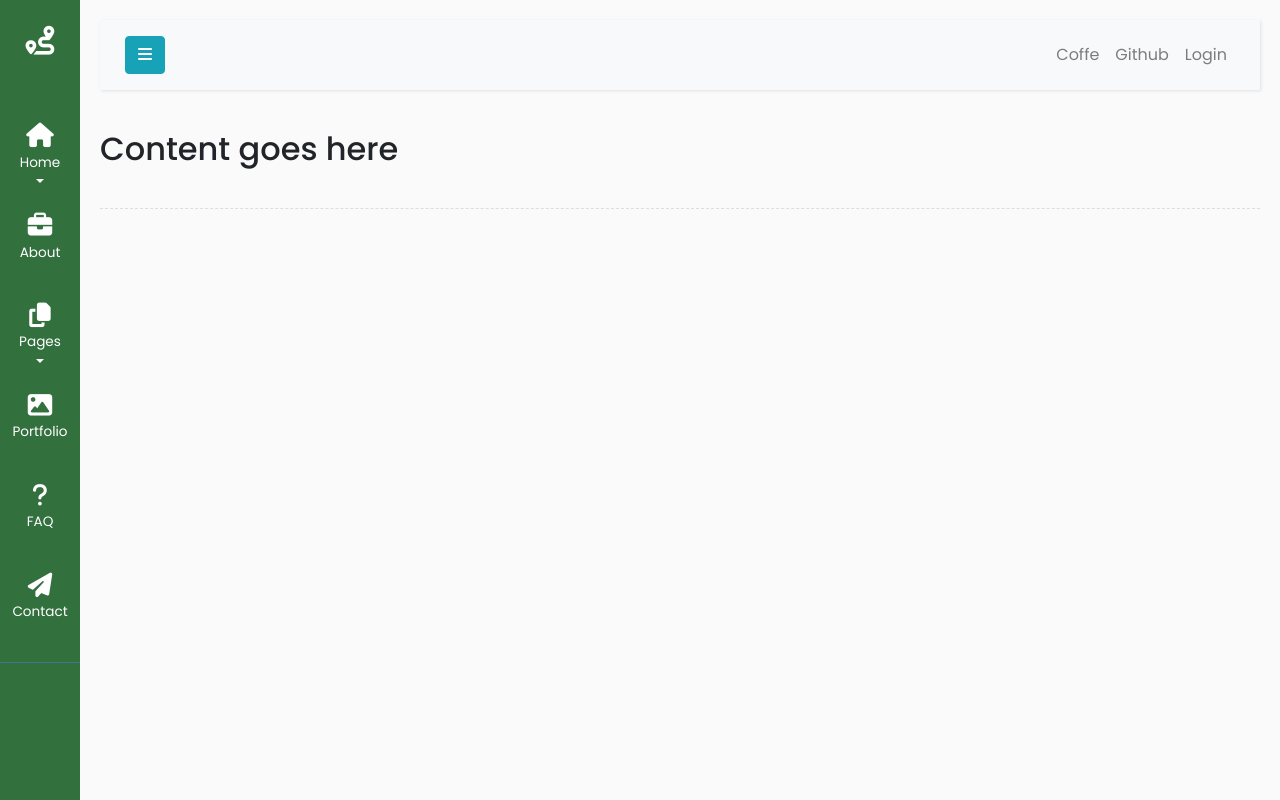
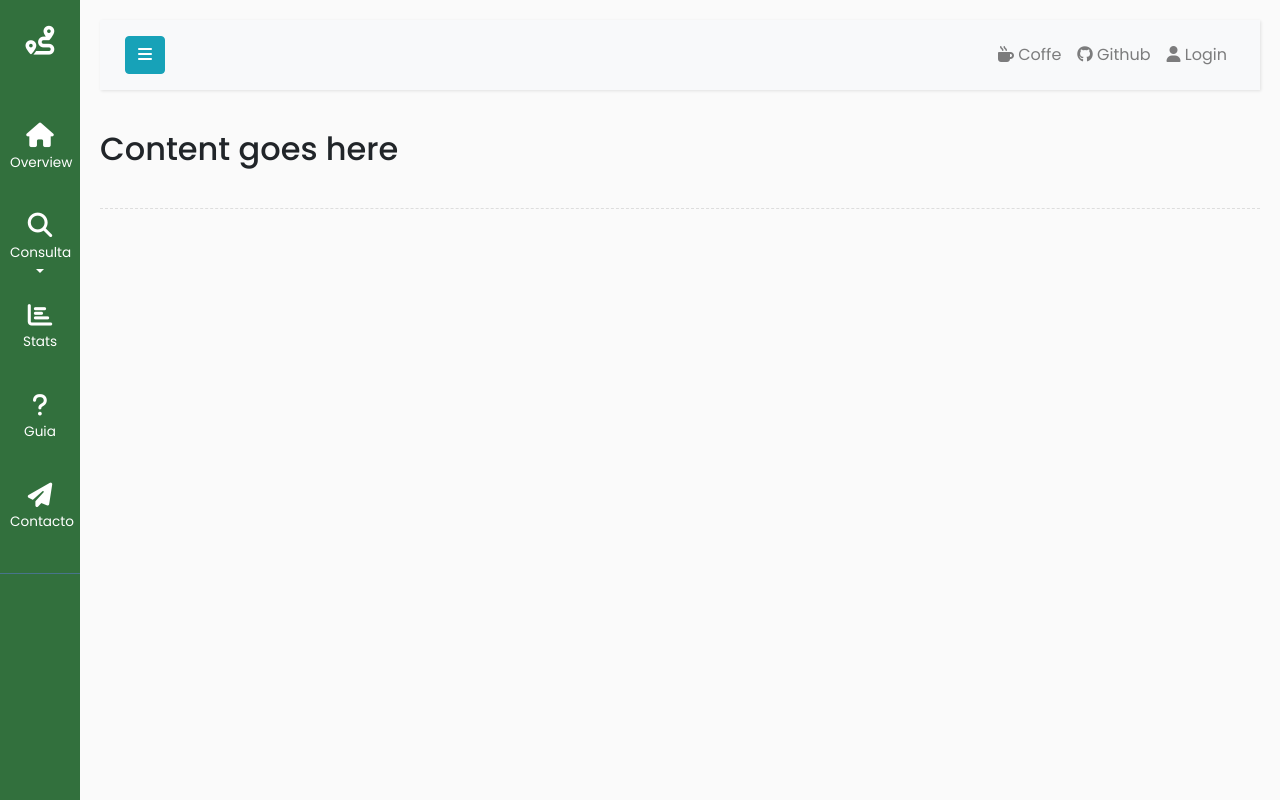
Before and after one commit to DanielLimasP/tourism-info-frontend, a Vue app: page / in a window 1280 px wide. Built offline with nearby package versions, Linux system fonts and the light colour scheme.

Commit message:
Got rid of the footer

```diff
--- a/public/assets/css/style.css
+++ b/public/assets/css/style.css
@@ -1,6 +1,3 @@
-/*
-    DEMO STYLE
-*/
 
 @import "https://fonts.googleapis.com/css?family=Poppins:300,400,500,600,700";
 body {
@@ -61,8 +58,8 @@ span {
 }
 
 #sidebar {
-    min-width: 150px;
-    max-width: 150px;
+    min-width: 175px;
+    max-width: 175px;
     background: #32703d;
     color: #fff;
     transition: all 0.3s;
--- a/src/components/Nav.vue
+++ b/src/components/Nav.vue
@@ -12,13 +12,13 @@
         <div class="collapse navbar-collapse" id="navbarSupportedContent">
             <ul class="nav navbar-nav ml-auto">
                 <li class="nav-item">
-                    <a class="nav-link" href="#">Coffe</a>
+                    <a class="nav-link" href="#"><i class="fa fa-mug-hot"></i> Coffe</a>
                 </li>
                 <li class="nav-item">
-                    <a class="nav-link" href="#">Github</a>
+                    <a class="nav-link" href="#"><i class="fa fa-github"></i> Github</a>
                 </li>
                 <li class="nav-item">
-                    <a class="nav-link" href="#">Login</a>
+                    <a class="nav-link" href="#"><i class="fa fa-user"></i> Login</a>
                 </li>
             </ul>
         </div>
--- a/src/components/Sidebar.vue
+++ b/src/components/Sidebar.vue
@@ -7,60 +7,42 @@
     </div>
 
     <ul class="list-unstyled components">
-        <li class="active">
-            <a href="#homeSubmenu" data-toggle="collapse" aria-expanded="false" class="dropdown-toggle">
+        <li>
+            <a href=" #">
                 <i class="fas fa-home"></i>
-                Home
+                Overview
             </a>
-            <ul class="collapse list-unstyled" id="homeSubmenu">
+        </li>
+        <li>
+            <a href="#querySubmenu" data-toggle="collapse" aria-expanded="false" class="dropdown-toggle">
+                <i class="fas fa-search"></i>
+                Consulta
+            </a>
+            <ul class="collapse list-unstyled" id="querySubmenu">
                 <li>
-                    <a href="#">Home 1</a>
+                    <a href="#"><i class="fa fa-chart-line"></i> Graficas</a>
                 </li>
                 <li>
-                    <a href="#">Home 2</a>
-                </li>
-                <li>
-                    <a href="#">Home 3</a>
+                    <a href="#"><i class="fa fa-table"></i> Tablas</a>
                 </li>
             </ul>
         </li>
         <li>
             <a href="#">
-                <i class="fas fa-briefcase"></i>
-                About
-            </a>
-            <a href="#pageSubmenu" data-toggle="collapse" aria-expanded="false" class="dropdown-toggle">
-                <i class="fas fa-copy"></i>
-                Pages
-            </a>
-            <ul class="collapse list-unstyled" id="pageSubmenu">
-                <li>
-                    <a href="#">Page 1</a>
-                </li>
-                <li>
-                    <a href="#">Page 2</a>
-                </li>
-                <li>
-                    <a href="#">Page 3</a>
-                </li>
-            </ul>
-        </li>
-        <li>
-            <a href="#">
-                <i class="fas fa-image"></i>
-                Portfolio
+                <i class="fas fa-chart-bar"></i>
+                Stats
             </a>
         </li>
         <li>
             <a href="#">
                 <i class="fas fa-question"></i>
-                FAQ
+                Guia
             </a>
         </li>
         <li>
             <a href="#">
                 <i class="fas fa-paper-plane"></i>
-                Contact
+                Contacto
             </a>
         </li>
     </ul>
```
Also changed, not shown: src/components/Footer.vue (deleted, +0 -50 lines).
